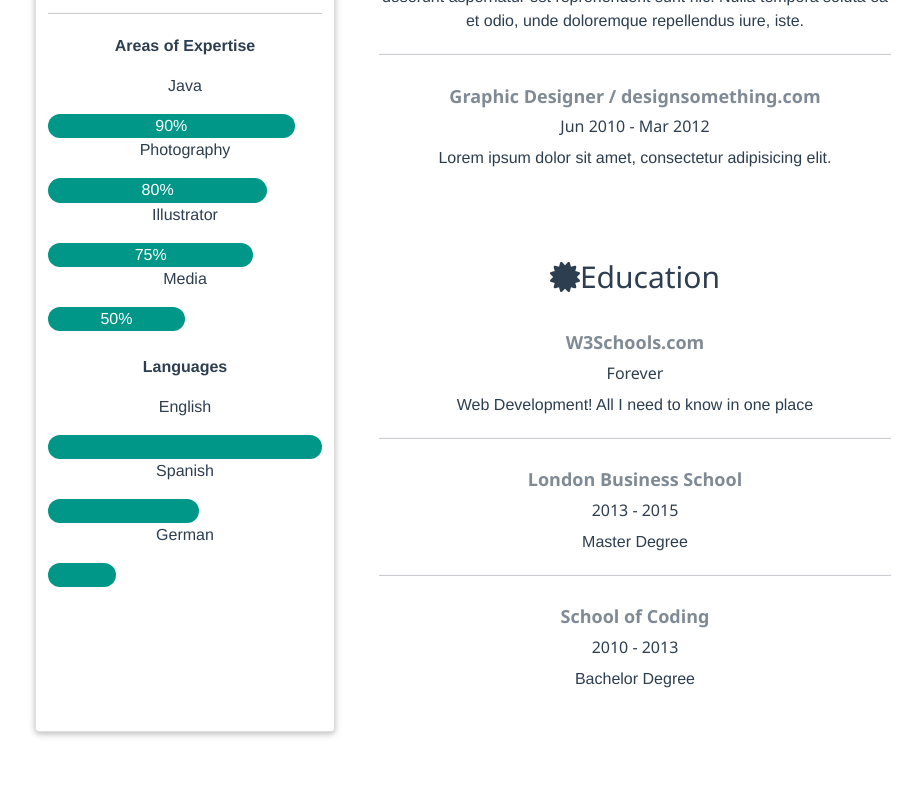
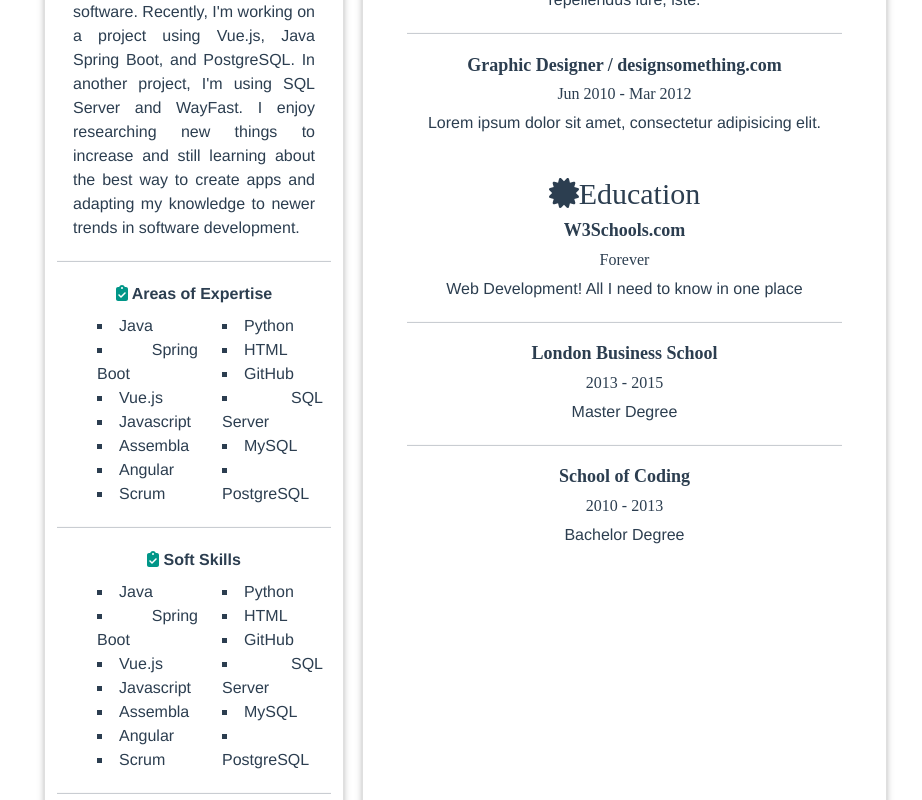
Before and after one commit to kevinNavarroNavarro/kn-resume, a Vue app in the folder kn-resume/: page / in a window 1280 px wide. Shown: the part 460-1260 px from the top of the page, without its empty margins (155-1077 px from the left). Before the commit the page ends 1202 px from the top, so only its background shows below. Built offline with nearby package versions, Linux system fonts and the light colour scheme.

Commit message:
Added short description and areas of expertise

```diff
--- a/kn-resume/src/components/Resume.vue
+++ b/kn-resume/src/components/Resume.vue
@@ -3,12 +3,9 @@
     <div class="row">
       <div class="col-md-4 card">
         <div class="mt-2">
-          <img src="./../assets/profileImage.jpeg" style="width: 50%" />
-          <div>
-            <h2>Kevin Navarro Navarro</h2>
-          </div>
+          <h1 class="mt-1">Kevin Navarro Navarro</h1>
 
-          <div>
+          <div class="mt-1">
             <p>
               <font-awesome-icon icon="briefcase" class="text-teal" />
               Software Developer
@@ -26,46 +23,67 @@
             </p>
             <hr />
 
-            <p class="">
-              <b>Areas of Expertise</b>
+            <font-awesome-icon icon="book" class="text-teal" />
+            <b> Short Description</b>
+            <p class="justify-text m-3">
+              Hi, I'm Kevin, a Business Computing who loves developing software.
+              Recently, I'm working on a project using Vue.js, Java Spring Boot,
+              and PostgreSQL. In another project, I'm using SQL Server and
+              WayFast. I enjoy researching new things to increase and still
+              learning about the best way to create apps and adapting my
+              knowledge to newer trends in software development.
             </p>
-            <p>Java</p>
-            <div class="text-teal w3-round-xlarge w3-small">
-              <div
-                class="w3-container w3-center w3-round-xlarge w3-teal"
-                style="width: 90%"
-              >
-                90%
+            <hr />
+
+            <font-awesome-icon icon="clipboard-check" class="text-teal" />
+            <b> Areas of Expertise</b>
+            <ul class="justify-text m-2">
+              <div class="row">
+                <div class="col-md-6">
+                  <li>Java</li>
+                  <li>Spring Boot</li>
+                  <li>Vue.js</li>
+                  <li>Javascript</li>
+                  <li>Assembla</li>
+                  <li>Angular</li>
+                  <li>Scrum</li>
+                </div>
+                <div class="col-md-6">
+                  <li>Python</li>
+                  <li>HTML</li>
+                  <li>GitHub</li>
+                  <li>SQL Server</li>
+                  <li>MySQL</li>
+                  <li>PostgreSQL</li>
+                </div>
               </div>
-            </div>
-            <p>Photography</p>
-            <div class="w3-light-grey w3-round-xlarge w3-small">
-              <div
-                class="w3-container w3-center w3-round-xlarge w3-teal"
-                style="width: 80%"
-              >
-                <div class="w3-center w3-text-white">80%</div>
+            </ul>
+            <hr />
+
+            <font-awesome-icon icon="clipboard-check" class="text-teal" />
+            <b> Soft Skills</b>
+            <ul class="justify-text m-2">
+              <div class="row">
+                <div class="col-md-6">
+                  <li>Java</li>
+                  <li>Spring Boot</li>
+                  <li>Vue.js</li>
+                  <li>Javascript</li>
+                  <li>Assembla</li>
+                  <li>Angular</li>
+                  <li>Scrum</li>
+                </div>
+                <div class="col-md-6">
+                  <li>Python</li>
+                  <li>HTML</li>
+                  <li>GitHub</li>
+                  <li>SQL Server</li>
+                  <li>MySQL</li>
+                  <li>PostgreSQL</li>
+                </div>
               </div>
-            </div>
-            <p>Illustrator</p>
-            <div class="w3-light-grey w3-round-xlarge w3-small">
-              <div
-                class="w3-container w3-center w3-round-xlarge w3-teal"
-                style="width: 75%"
-              >
-                75%
-              </div>
-            </div>
-            <p>Media</p>
-            <div class="w3-light-grey w3-round-xlarge w3-small">
-              <div
-                class="w3-container w3-center w3-round-xlarge w3-teal"
-                style="width: 50%"
-              >
-                50%
-              </div>
-            </div>
-            <br />
+            </ul>
+            <hr />
 
             <p class="w3-text-theme">
               <b><i class="fa fa-globe fa-fw w3-text-teal"></i>Languages</b>
@@ -96,7 +114,7 @@
         </div>
       </div>
 
-      <div class="col-md-8">
+      <div class="col-md-7 card">
         <div class="w3-container w3-card w3-white w3-margin-bottom">
           <h2 class="w3-text-grey w3-padding-16">
             <i class="fa fa-suitcase fa-fw w3-xxlarge w3-text-teal"></i>Work
@@ -172,14 +190,8 @@
             <br />
           </div>
         </div>
-
-        <!-- End Right Column -->
       </div>
-
-      <!-- End Grid -->
     </div>
-
-    <!-- End Page Container -->
   </div>
 </template>
 
@@ -191,8 +203,10 @@ import {
   faHome,
   faEnvelope,
   faPhone,
+  faAsterisk,
+  faBook,
+  faClipboardCheck,
   faCertificate,
-  faAsterisk,
 } from "@fortawesome/free-solid-svg-icons";
 library.add(
   faBriefcase,
@@ -200,6 +214,8 @@ library.add(
   faEnvelope,
   faPhone,
   faAsterisk,
+  faBook,
+  faClipboardCheck,
   faCertificate
 );
 
@@ -214,17 +230,25 @@ export default {
 };
 </script>
 
-<!-- Add "scoped" attribute to limit CSS to this component only -->
 <style scoped>
-html,
-body,
 h1,
 h2,
 h3,
 h4,
 h5,
 h6 {
-  font-family: "Roboto", sans-serif;
+  font-family: "Times New Roman", Times, serif;
+}
+
+.justify-text {
+  text-align: justify;
+  text-justify: inter-word;
+}
+
+ul {
+  padding: auto;
+  list-style-type: square;
+  list-style-position: inside;
 }
 
 .main-div {
@@ -328,13 +352,7 @@ figure {
 img {
   border-style: none;
 }
-code,
-kbd,
-pre,
-samp {
-  font-family: monospace, monospace;
-  font-size: 1em;
-}
+
 hr {
   box-sizing: content-box;
   height: 0;
@@ -414,11 +432,6 @@ textarea {
 }
 /* End extract */
 html,
-body {
-  font-family: Verdana, sans-serif;
-  font-size: 15px;
-  line-height: 1.5;
-}
 html {
   overflow-x: hidden;
 }
@@ -439,28 +452,6 @@ h5 {
 }
 h6 {
   font-size: 16px;
-}
-.w3-serif {
-  font-family: serif;
-}
-.w3-sans-serif {
-  font-family: sans-serif;
-}
-.w3-cursive {
-  font-family: cursive;
-}
-.w3-monospace {
-  font-family: monospace;
-}
-h1,
-h2,
-h3,
-h4,
-h5,
-h6 {
-  font-family: "Segoe UI", Arial, sans-serif;
-  font-weight: 400;
-  margin: 10px 0;
 }
 .w3-wide {
   letter-spacing: 4px;
@@ -1093,11 +1084,7 @@ a {
   margin-top: 16px;
   margin-bottom: 16px;
 }
-.w3-code,
-.w3-codespan {
-  font-family: Consolas, "courier new";
-  font-size: 16px;
-}
+
 .w3-code {
   width: auto;
   background-color: #fff;
@@ -1114,269 +1101,9 @@ a {
 }
 .card {
   box-shadow: 0 2px 5px 0 rgba(0, 0, 0, 0.16), 0 2px 10px 0 rgba(0, 0, 0, 0.12);
+  margin: 1%;
 }
 
-.w3-spin {
-  animation: w3-spin 2s infinite linear;
-}
-@keyframes w3-spin {
-  0% {
-    transform: rotate(0deg);
-  }
-  100% {
-    transform: rotate(359deg);
-  }
-}
-.w3-animate-fading {
-  animation: fading 10s infinite;
-}
-
-.w3-animate-opacity {
-  animation: opac 0.8s;
-}
-@keyframes opac {
-  from {
-    opacity: 0;
-  }
-  to {
-    opacity: 1;
-  }
-}
-.w3-animate-top {
-  position: relative;
-  animation: animatetop 0.4s;
-}
-@keyframes animatetop {
-  from {
-    top: -300px;
-    opacity: 0;
-  }
-  to {
-    top: 0;
-    opacity: 1;
-  }
-}
-.w3-animate-left {
-  position: relative;
-  animation: animateleft 0.4s;
-}
-@keyframes animateleft {
-  from {
-    left: -300px;
-    opacity: 0;
-  }
-  to {
-    left: 0;
-    opacity: 1;
-  }
-}
-.w3-animate-right {
-  position: relative;
-  animation: animateright 0.4s;
-}
-@keyframes animateright {
-  from {
-    right: -300px;
-    opacity: 0;
-  }
-  to {
-    right: 0;
-    opacity: 1;
-  }
-}
-.w3-animate-bottom {
-  position: relative;
-  animation: animatebottom 0.4s;
-}
-@keyframes animatebottom {
-  from {
-    bottom: -300px;
-    opacity: 0;
-  }
-  to {
-    bottom: 0;
-    opacity: 1;
-  }
-}
-.w3-animate-zoom {
-  animation: animatezoom 0.6s;
-}
-@keyframes animatezoom {
-  from {
-    transform: scale(0);
-  }
-  to {
-    transform: scale(1);
-  }
-}
-.w3-animate-input {
-  transition: width 0.4s ease-in-out;
-}
-.w3-animate-input:focus {
-  width: 100% !important;
-}
-.w3-opacity,
-.w3-hover-opacity:hover {
-  opacity: 0.6;
-}
-.w3-opacity-off,
-.w3-hover-opacity-off:hover {
-  opacity: 1;
-}
-.w3-opacity-max {
-  opacity: 0.25;
-}
-.w3-opacity-min {
-  opacity: 0.75;
-}
-.w3-greyscale-max,
-.w3-grayscale-max,
-.w3-hover-greyscale:hover,
-.w3-hover-grayscale:hover {
-  filter: grayscale(100%);
-}
-.w3-greyscale,
-.w3-grayscale {
-  filter: grayscale(75%);
-}
-
-.w3-sepia-max,
-.w3-hover-sepia:hover {
-  filter: sepia(100%);
-}
-.w3-sepia-min {
-  filter: sepia(50%);
-}
-.w3-xlarge {
-  font-size: 24px !important;
-}
-.w3-xxlarge {
-  font-size: 36px !important;
-}
-.w3-xxxlarge {
-  font-size: 48px !important;
-}
-.w3-jumbo {
-  font-size: 64px !important;
-}
-.w3-left-align {
-  text-align: left !important;
-}
-.w3-right-align {
-  text-align: right !important;
-}
-.w3-justify {
-  text-align: justify !important;
-}
-.w3-center {
-  text-align: center !important;
-}
-.w3-border-0 {
-  border: 0 !important;
-}
-.w3-border {
-  border: 1px solid #ccc !important;
-}
-.w3-border-top {
-  border-top: 1px solid #ccc !important;
-}
-.w3-border-bottom {
-  border-bottom: 1px solid #ccc !important;
-}
-.w3-border-left {
-  border-left: 1px solid #ccc !important;
-}
-.w3-border-right {
-  border-right: 1px solid #ccc !important;
-}
-.w3-topbar {
-  border-top: 6px solid #ccc !important;
-}
-.w3-bottombar {
-  border-bottom: 6px solid #ccc !important;
-}
-.w3-leftbar {
-  border-left: 6px solid #ccc !important;
-}
-.w3-rightbar {
-  border-right: 6px solid #ccc !important;
-}
-.w3-section,
-.w3-code {
-  margin-top: 16px !important;
-  margin-bottom: 16px !important;
-}
-.w3-margin {
-  margin: 16px !important;
-}
-.w3-margin-top {
-  margin-top: 16px !important;
-}
-.w3-margin-bottom {
-  margin-bottom: 16px !important;
-}
-.w3-margin-left {
-  margin-left: 16px !important;
-}
-
-.w3-padding-small {
-  padding: 4px 8px !important;
-}
-.w3-padding {
-  padding: 8px 16px !important;
-}
-.w3-padding-large {
-  padding: 12px 24px !important;
-}
-.w3-padding-16 {
-  padding-top: 16px !important;
-  padding-bottom: 16px !important;
-}
-.w3-padding-24 {
-  padding-top: 24px !important;
-  padding-bottom: 24px !important;
-}
-.w3-padding-32 {
-  padding-top: 32px !important;
-  padding-bottom: 32px !important;
-}
-.w3-padding-48 {
-  padding-top: 48px !important;
-  padding-bottom: 48px !important;
-}
-.w3-padding-64 {
-  padding-top: 64px !important;
-  padding-bottom: 64px !important;
-}
-.w3-padding-top-64 {
-  padding-top: 64px !important;
-}
-.w3-padding-top-48 {
-  padding-top: 48px !important;
-}
-.w3-padding-top-32 {
-  padding-top: 32px !important;
-}
-.w3-padding-top-24 {
-  padding-top: 24px !important;
-}
-.w3-left {
-  float: left !important;
-}
-.w3-right {
-  float: right !important;
-}
-.w3-button:hover {
-  color: #000 !important;
-  background-color: #ccc !important;
-}
-.w3-transparent,
-.w3-hover-none:hover {
-  background-color: transparent !important;
-}
-.w3-hover-none:hover {
-  box-shadow: none !important;
-}
 /* Colors */
 .text-teal {
   color: #009688 !important;
```
